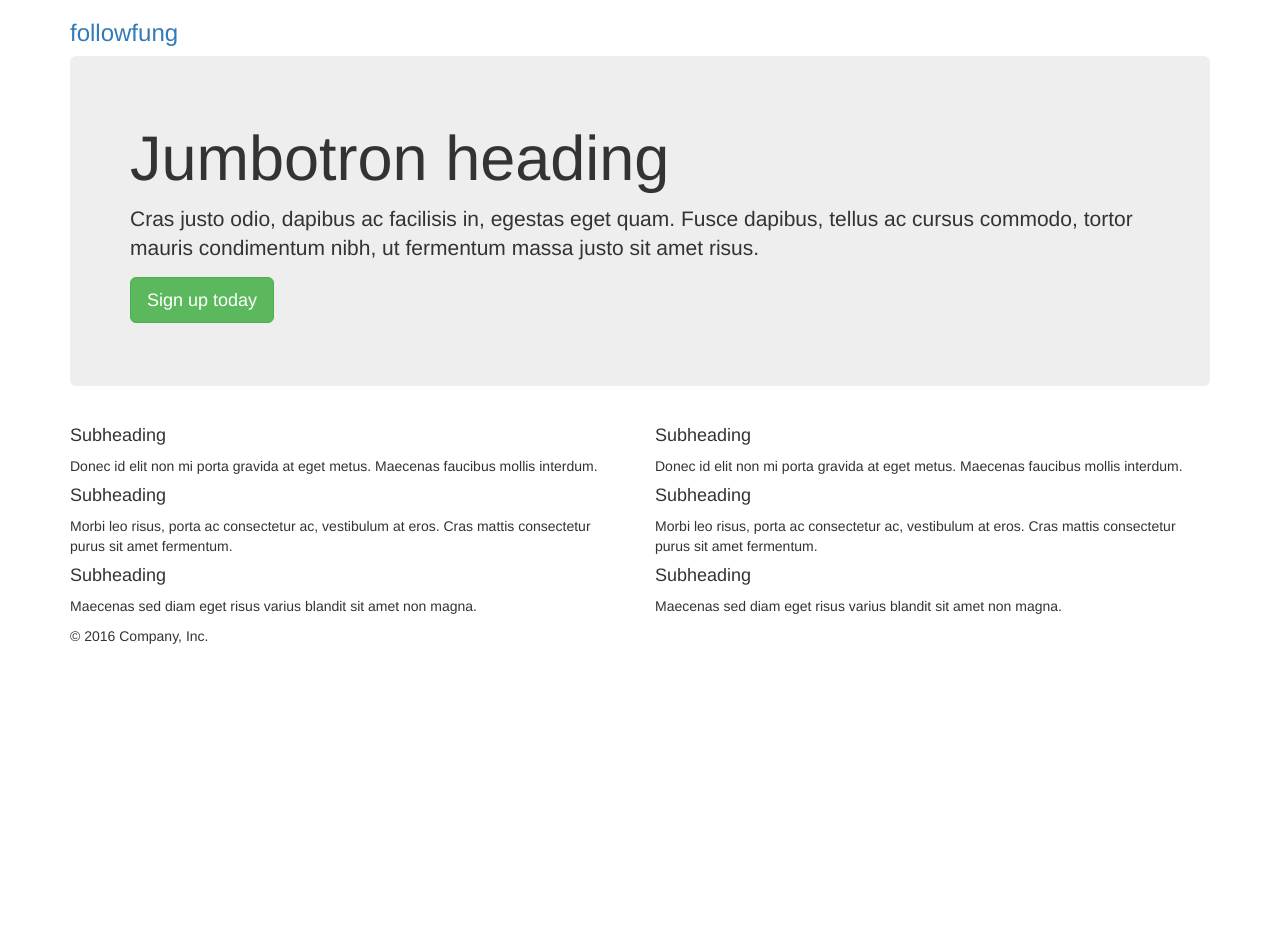
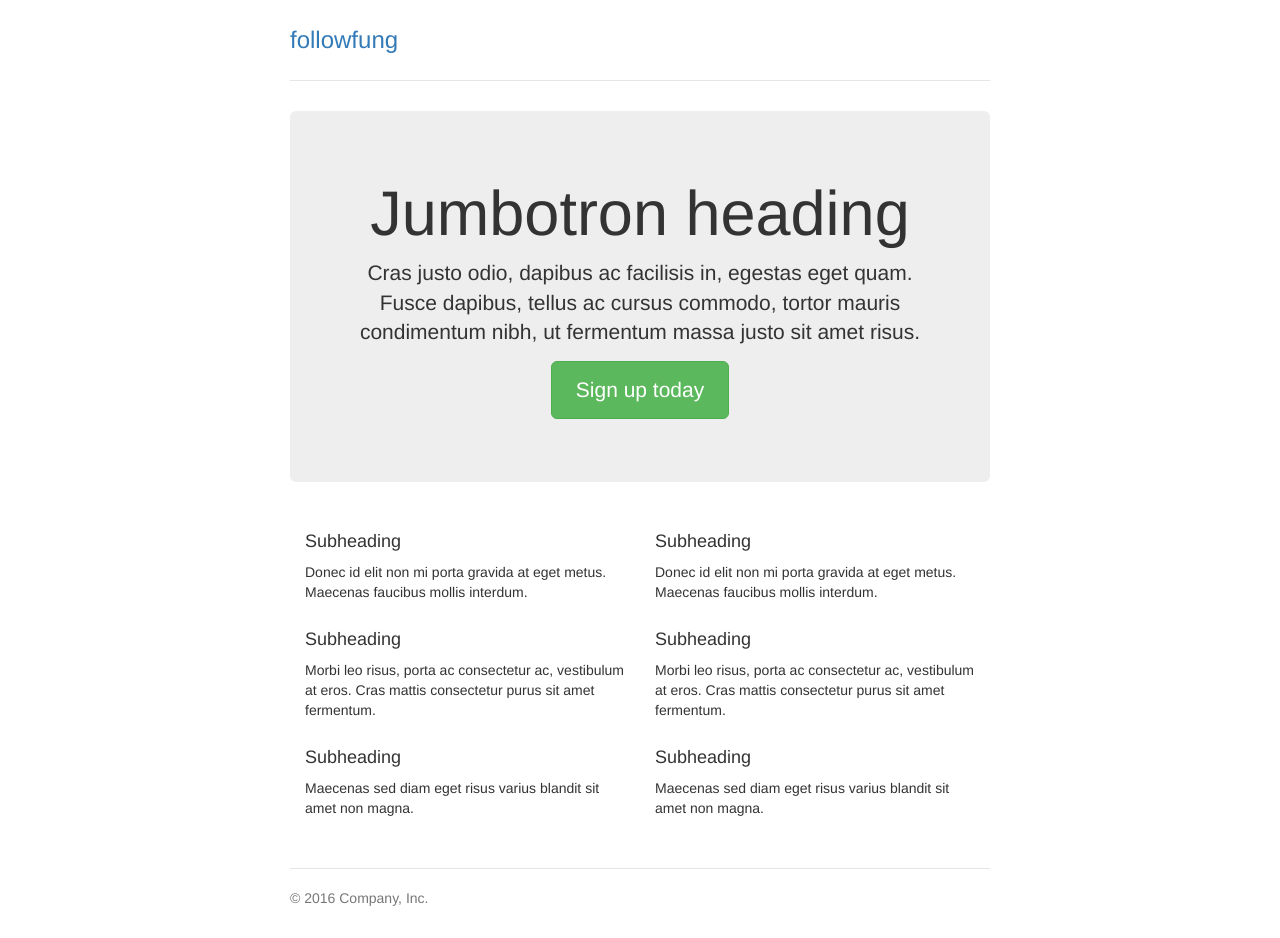
Before and after one commit to followfung/followfung.github.io, a Jekyll site: the page built from index.html, in a window 1280 px wide. Built offline with Jekyll 4.4.1, drawn with Linux system fonts in a browser that asks for light colours; before the commit the page ends 900 px from its top, so only the background shows below that.

Commit message:
remove underscore prefix on asset folders

```diff
--- a/_sass/jumbotron-narrow.scss
+++ b/_sass/jumbotron-narrow.scss
@@ -1,3 +1,6 @@
+/* force vertical scrollbar */
+html { overflow-y: scroll; }
+
 /* Space out content a bit */
 body {
   padding-top: 20px;
--- a/_css/main.scss
+++ b/css/main.scss
@@ -43,8 +43,6 @@ $on-laptop:        800px;
     }
 }
 
-
-
 // Import partials from `sass_dir` (defaults to `_sass`)
 @import
   "ie10-viewport-bug-workaround",
```
Also changed, not shown: js/ie10-viewport-bug-workaround.js (renamed from _js/ie10-viewport-bug-workaround.js).
